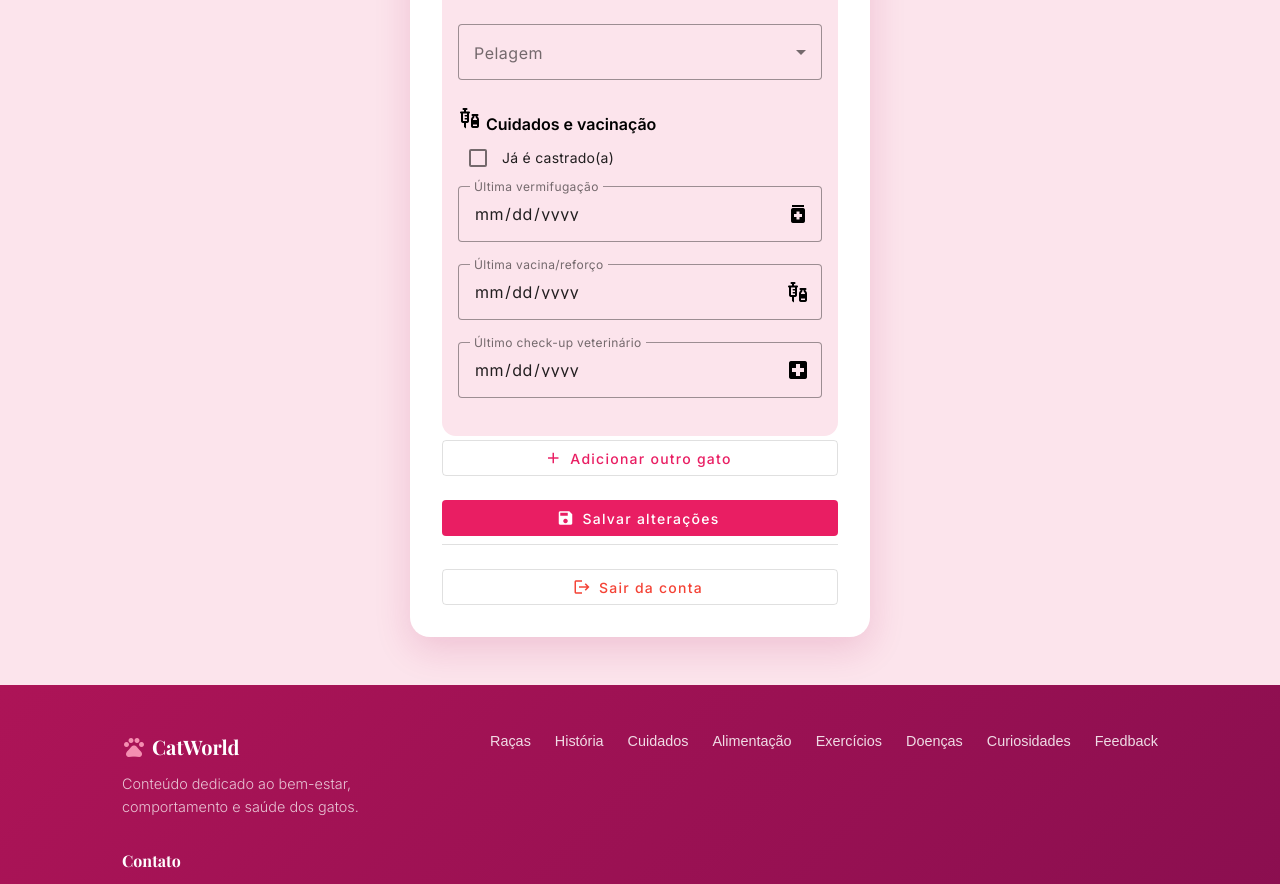
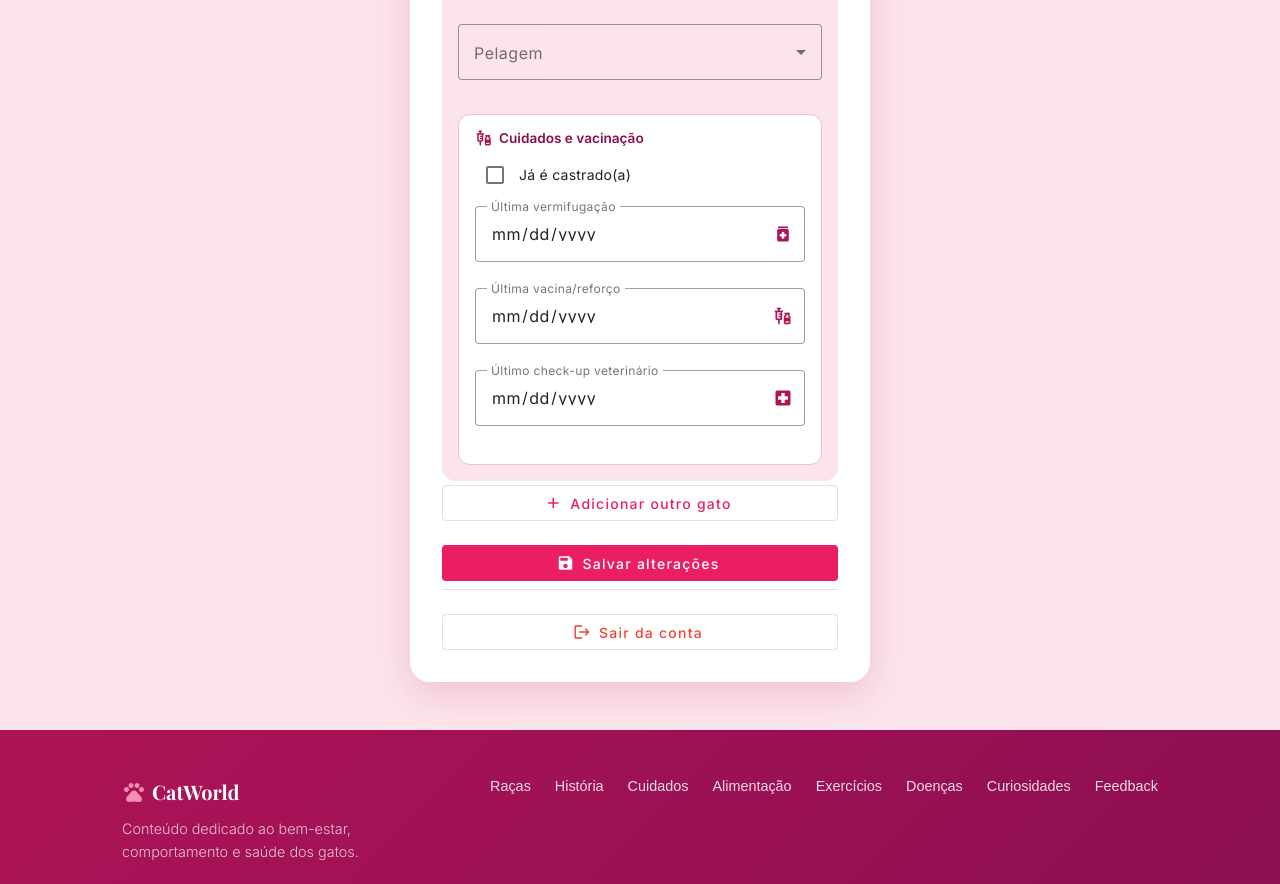
Before and after one commit to MariaClaraCorecha/catworld, an Angular app: page /perfil in a window 1280 px wide. Shown: the part 1127-2011 px from the top of the page. Built offline with nearby package versions, Linux system fonts and the light colour scheme; sample sign-in values are in the browser's storage.

Commit message:
Feat: add cat care section with styling and layout improvements

```diff
--- a/src/app/features/profile/profile.scss
+++ b/src/app/features/profile/profile.scss
@@ -459,27 +459,57 @@
   }
 }
 
-.neutered-checkbox {
+.cat-care-section {
+  background: #ffffff;
+  border: 1px solid #f8bbd0;
+  border-radius: 12px;
+  padding: 0.85rem 1rem 1rem;
+  margin-top: 0.5rem;
+  display: flex;
+  flex-direction: column;
+  gap: 0.35rem;
+}
+
+.cat-care-title {
   display: flex;
   align-items: center;
-  gap: 0.5rem;
+  gap: 6px;
   font-size: 0.85rem;
-  color: #4a4a4a;
-  margin: 0.25rem 0 0.5rem;
-  cursor: pointer;
+  font-weight: 700;
+  color: #880e4f;
+  margin: 0 0 0.15rem;
 
-  input {
-    width: 16px;
-    height: 16px;
-    cursor: pointer;
+  mat-icon {
+    font-size: 18px;
+    width: 18px;
+    height: 18px;
+    color: #ad1457;
   }
 }
 
-.cat-reminders-title {
+.neutered-checkbox {
+  margin-bottom: 0.35rem;
   font-size: 0.85rem;
-  font-weight: 600;
-  color: #880e4f;
-  margin: 0.25rem 0 0;
+
+  ::ng-deep .mdc-form-field label {
+    font-size: 0.85rem;
+    color: #4a4a4a;
+  }
+}
+
+.cat-care-grid {
+  display: flex;
+  flex-direction: column;
+  gap: 0.25rem;
+
+  .profile-field {
+    ::ng-deep .mat-mdc-form-field-icon-suffix mat-icon {
+      color: #ad1457;
+      font-size: 20px;
+      width: 20px;
+      height: 20px;
+    }
+  }
 }
 
 .cat-view-name {
```
